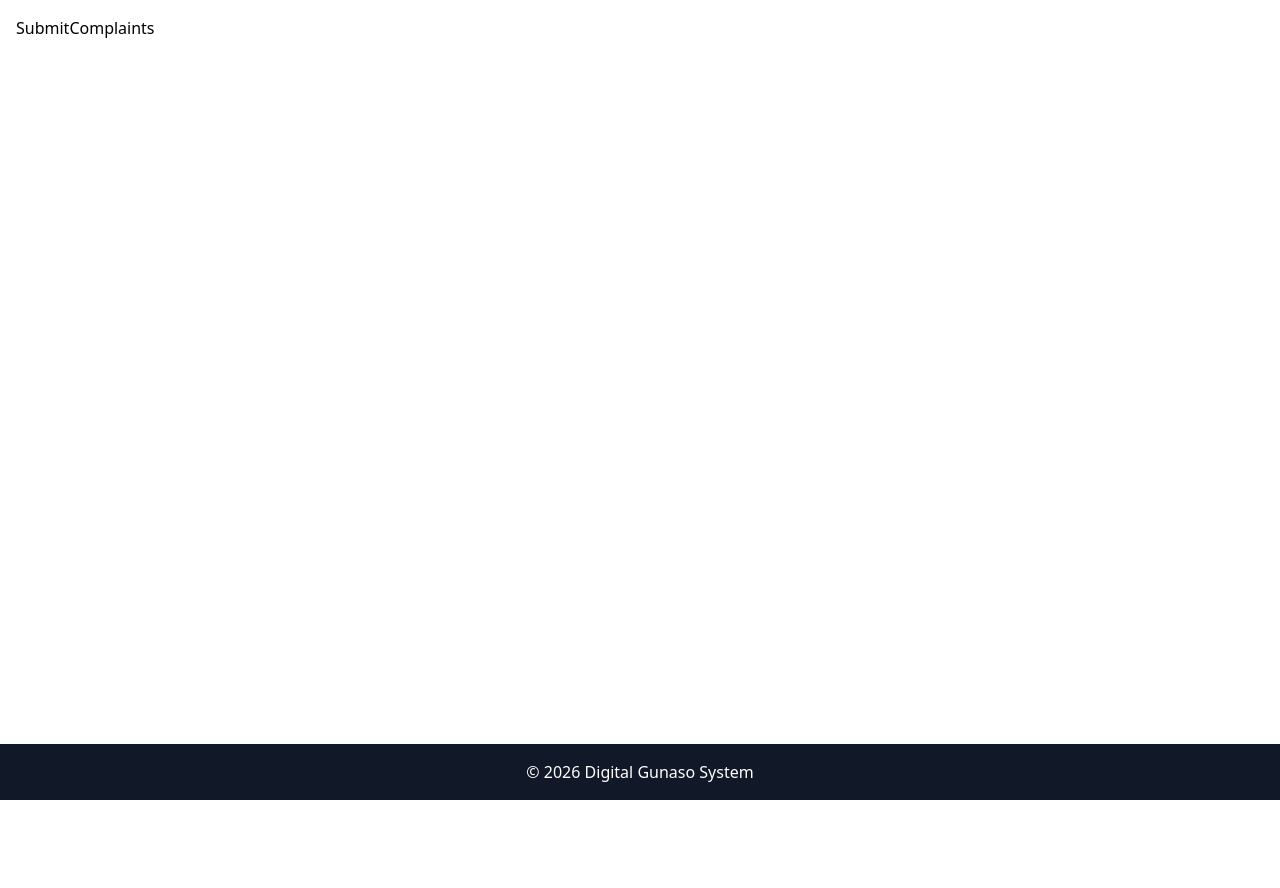
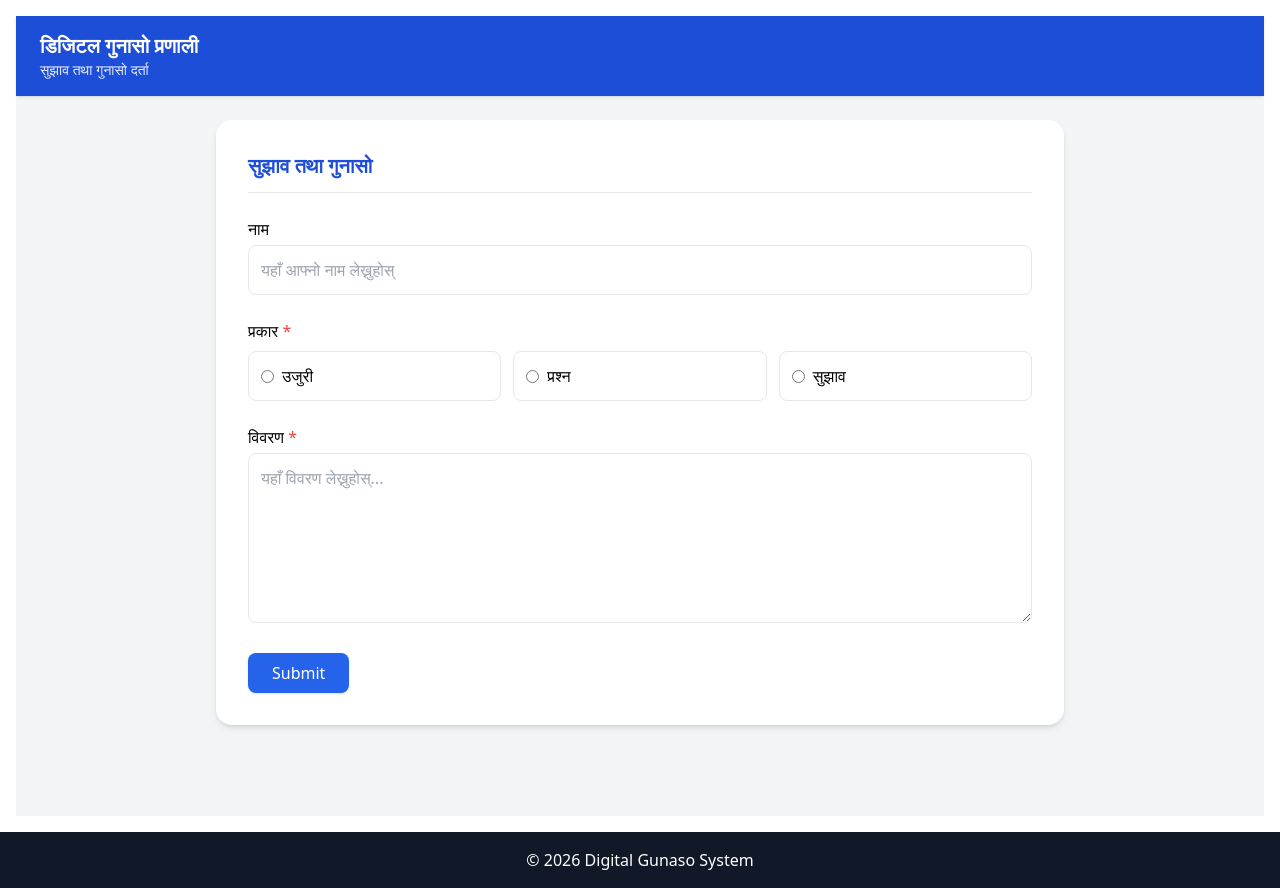
Before and after one commit to janak2019/gunaso, a React (Vite) app: page /submit in a window 1280 px wide. Before the commit the page ends 800 px from the top, so only its background shows below. Built offline with nearby package versions, Linux system fonts and the light colour scheme.

Commit message:
complain form added

```diff
--- a/src/components/SubmitComplaints.jsx
+++ b/src/components/SubmitComplaints.jsx
@@ -1,9 +1,126 @@
-import React from 'react'
+import { useState } from "react";
 
-const SubmitComplaints = () => {
+export default function SubmitComplaint() {
+  const [form, setForm] = useState({
+    name: "",
+    type: "",
+    description: "",
+  });
+
+  const handleSubmit = (e) => {
+    e.preventDefault();
+
+    if (!form.type || !form.description) {
+      alert("कृपया सबै आवश्यक विवरण भर्नुहोस्");
+      return;
+    }
+
+    console.log(form);
+  };
+
   return (
-    <div>SubmitComplaints</div>
-  )
+    <div className="min-h-screen bg-gray-100">
+
+      {/* Header */}
+      <div className="bg-blue-700 text-white py-4 px-6 shadow">
+        <h1 className="text-lg md:text-xl font-bold">
+          डिजिटल गुनासो प्रणाली
+        </h1>
+        <p className="text-sm opacity-90">
+          सुझाव तथा गुनासो दर्ता
+        </p>
+      </div>
+
+      {/* Form Container */}
+      <div className="max-w-4xl mx-auto p-4 md:p-6">
+
+        <div className="bg-white rounded-2xl shadow-md p-4 md:p-8">
+
+          {/* Title */}
+          <div className="mb-6 border-b pb-3">
+            <h2 className="text-lg md:text-xl font-semibold text-blue-700">
+              सुझाव तथा गुनासो
+            </h2>
+          </div>
+
+          <form onSubmit={handleSubmit} className="space-y-6">
+
+            {/* Name */}
+            <div>
+              <label className="block font-medium mb-1">
+                नाम
+              </label>
+              <input
+                type="text"
+                placeholder="यहाँ आफ्नो नाम लेख्नुहोस्"
+                className="w-full border rounded-lg p-3 focus:outline-none focus:ring-2 focus:ring-blue-500"
+                value={form.name}
+                onChange={(e) =>
+                  setForm({ ...form, name: e.target.value })
+                }
+              />
+            </div>
+
+            {/* Type */}
+            <div>
+              <label className="block font-medium mb-2">
+                प्रकार <span className="text-red-500">*</span>
+              </label>
+
+              <div className="grid grid-cols-1 sm:grid-cols-3 gap-3">
+                {["उजुरी", "प्रश्न", "सुझाव"].map((item) => (
+                  <label
+                    key={item}
+                    className={`flex items-center gap-2 border rounded-lg p-3 cursor-pointer hover:bg-gray-50 ${
+                      form.type === item ? "border-blue-500 bg-blue-50" : ""
+                    }`}
+                  >
+                    <input
+                      type="radio"
+                      name="type"
+                      value={item}
+                      className="accent-blue-600"
+                      onChange={(e) =>
+                        setForm({ ...form, type: e.target.value })
+                      }
+                    />
+                    {item}
+                  </label>
+                ))}
+              </div>
+            </div>
+
+            {/* Description */}
+            <div>
+              <label className="block font-medium mb-1">
+                विवरण <span className="text-red-500">*</span>
+              </label>
+              <textarea
+                rows="6"
+                placeholder="यहाँ विवरण लेख्नुहोस्..."
+                className="w-full border rounded-lg p-3 focus:outline-none focus:ring-2 focus:ring-blue-500"
+                value={form.description}
+                onChange={(e) =>
+                  setForm({ ...form, description: e.target.value })
+                }
+              />
+            </div>
+
+            {/* Submit */}
+            <div className="flex justify-start">
+              <button
+                type="submit"
+                className="bg-blue-600 text-white px-6 py-2 rounded-lg shadow hover:bg-blue-700 transition"
+              >
+                Submit
+              </button>
+            </div>
+
+          </form>
+
+        </div>
+      </div>
+
+    </div>
+  );
 }
-
-export default SubmitComplaints
```
